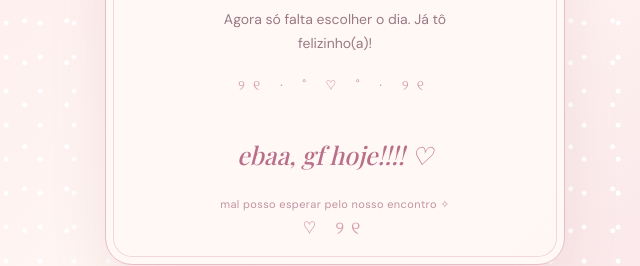
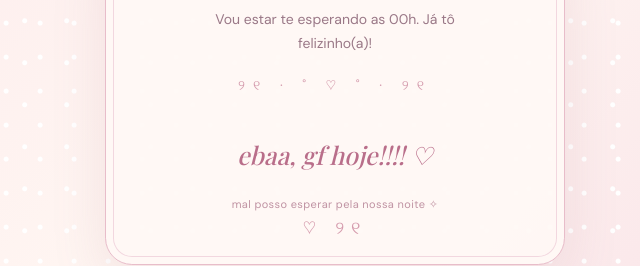
Before and after one commit to bubblegwm-cpu/com-carinho, a plain HTML site: page index.html in a window 1280 px wide. Both pictures are taken after a click on the button "sim, clarooo ♡". Shown: the part 390-656 px from the top of the page, 305-945 px from the left. Drawn offline with nearby package versions, Linux system fonts and the light colour scheme; a web font is replaced by a local one.

Commit message:
Update index.html

```diff
--- a/index.html
+++ b/index.html
@@ -66,11 +66,11 @@ no.addEventListener('touchstart', (e)=>{e.preventDefault(); moveNo();},{passive:
 no.addEventListener('click', moveNo);
 yes.addEventListener('click', ()=>{
   document.querySelector('h1').innerHTML = 'EU SABIA!<br><em>♡ ♡ ♡</em>';
-  document.querySelector('.card > p').textContent = 'Agora só falta escolher o dia. Já tô felizinho(a)!';
+  document.querySelector('.card > p').textContent = 'Vou estar te esperando as 00h. Já tô felizinho(a)!';
   buttons.style.display='none';
   no.style.display='none';
   document.getElementById('yay').style.display='block';
-  document.getElementById('note').textContent='mal posso esperar pelo nosso encontro ✧';
+  document.getElementById('note').textContent='mal posso esperar pela nossa noite ✧';
   for(let i=0;i<28;i++){
     const h=document.createElement('span');
     h.className='heart';h.textContent=['♡','♥','୨୧','✧'][Math.floor(Math.random()*4)];
```
